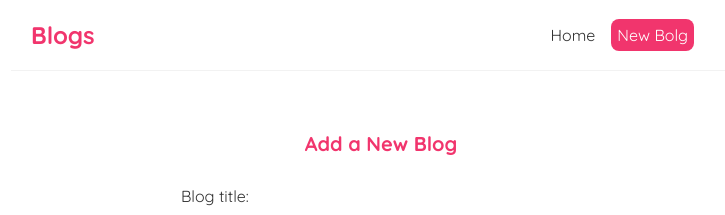
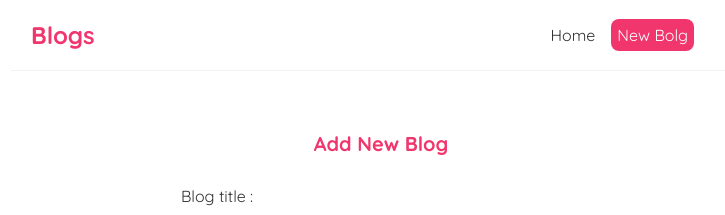
Before and after one commit to daganoo/React_blog_repo, a React (Create React App) app: page /Create in a window 1280 px wide. Shown: the top 215 px of the page, without its empty margins (259-984 px from the left). Built offline with nearby package versions, Linux system fonts and the light colour scheme.

Commit message:
sm changes

```diff
--- a/src/Create.js
+++ b/src/Create.js
@@ -31,9 +31,9 @@ const Create = () => {
 
   return (
     <div className="create">
-      <h2>Add a New Blog</h2>
+      <h2>Add New Blog</h2>
       <form onSubmit={handleSubmit}>
-        <label>Blog title:</label>
+        <label>Blog title :</label>
         <input
           type="text"
           required
@@ -46,13 +46,13 @@ const Create = () => {
           value={body}
           onChange={(e) => setBody(e.target.value)}
         ></textarea>
-        <label>Blog author:</label>
+        <label>Blog author :</label>
         <select value={author} onChange={(e) => setAuthor(e.target.value)}>
           <option value="mario">mario</option>
           <option value="yoshi">yoshi</option>
         </select>
         {!isPending && <button>Add Blog</button>}
-        {isPending && <button>adding...</button>}
+        {isPending && <button>Adding...</button>}
       </form>
     </div>
   );
```
